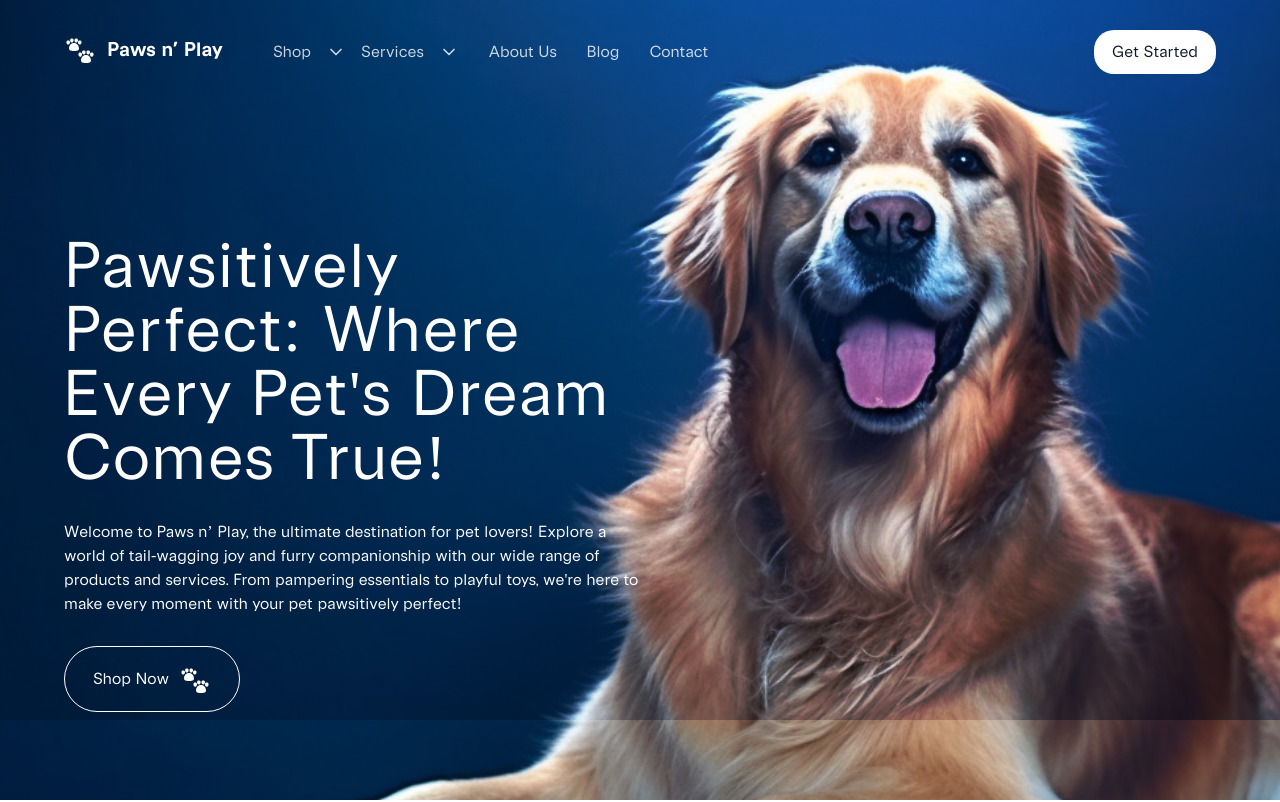
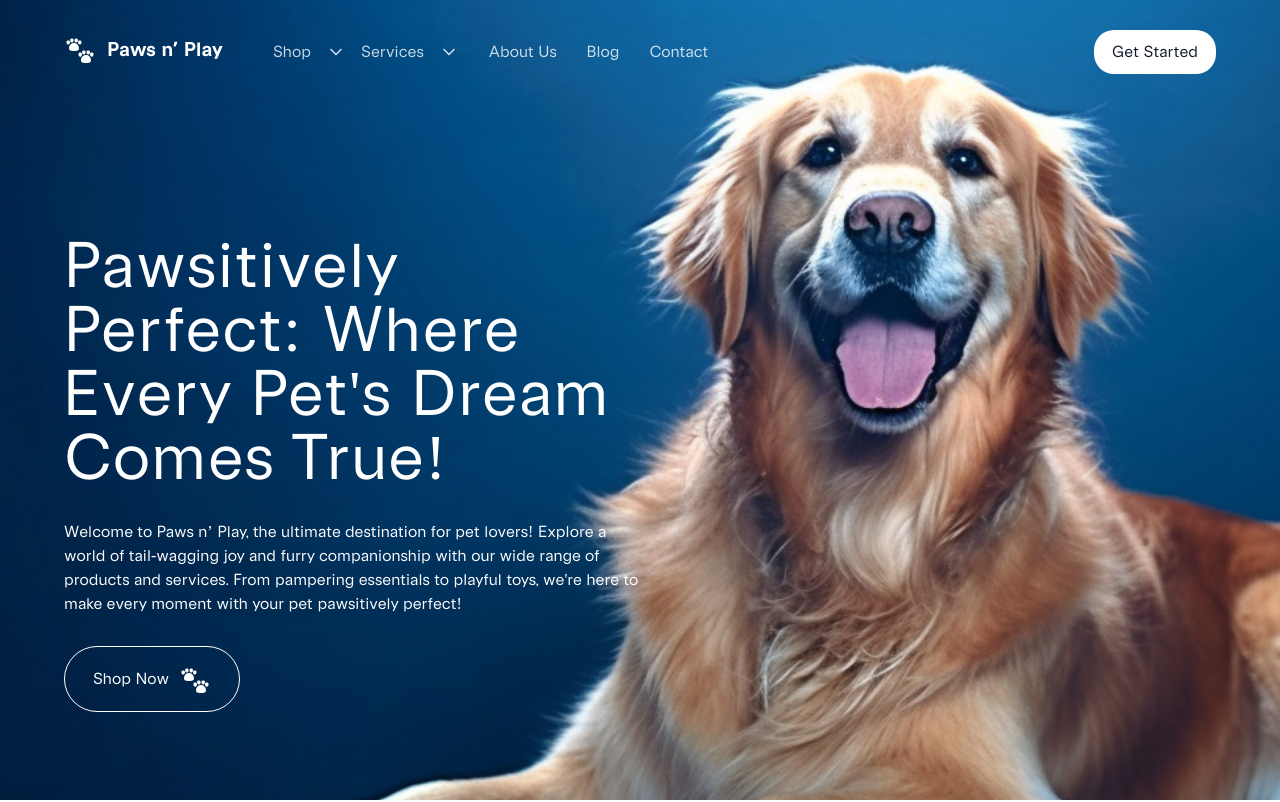
Before and after one commit to Explorer1242/Pawns-n-Play, a plain HTML site: page index.html in a window 1280 px wide. Shown: the top 802 px of the page. Drawn offline with nearby package versions, Linux system fonts and the light colour scheme; a web font is replaced by a local one.

Commit message:
Updated Paws n Play

```diff
--- a/style.css
+++ b/style.css
@@ -45,8 +45,7 @@
 header {
   margin: 0 auto;
   padding: 30px 0;
-  background: linear-gradient(87deg, #10182833 0.18%, #233250cc 99.39%),
-              url(images/Paw\ image.png);
+  background: url(images/Paw\ image.png);
   width: 100%;
   min-height: 100vh;
   background-size: 150%;
```
